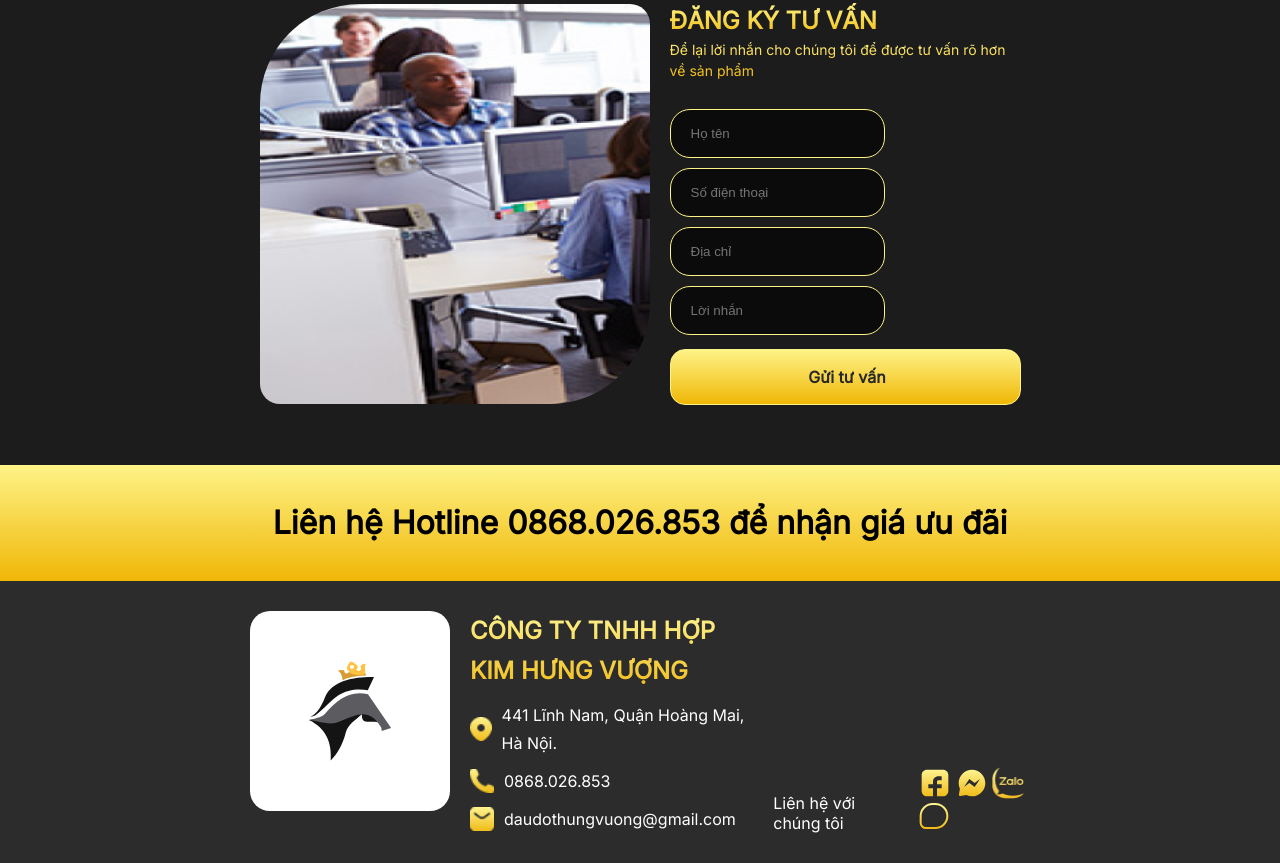
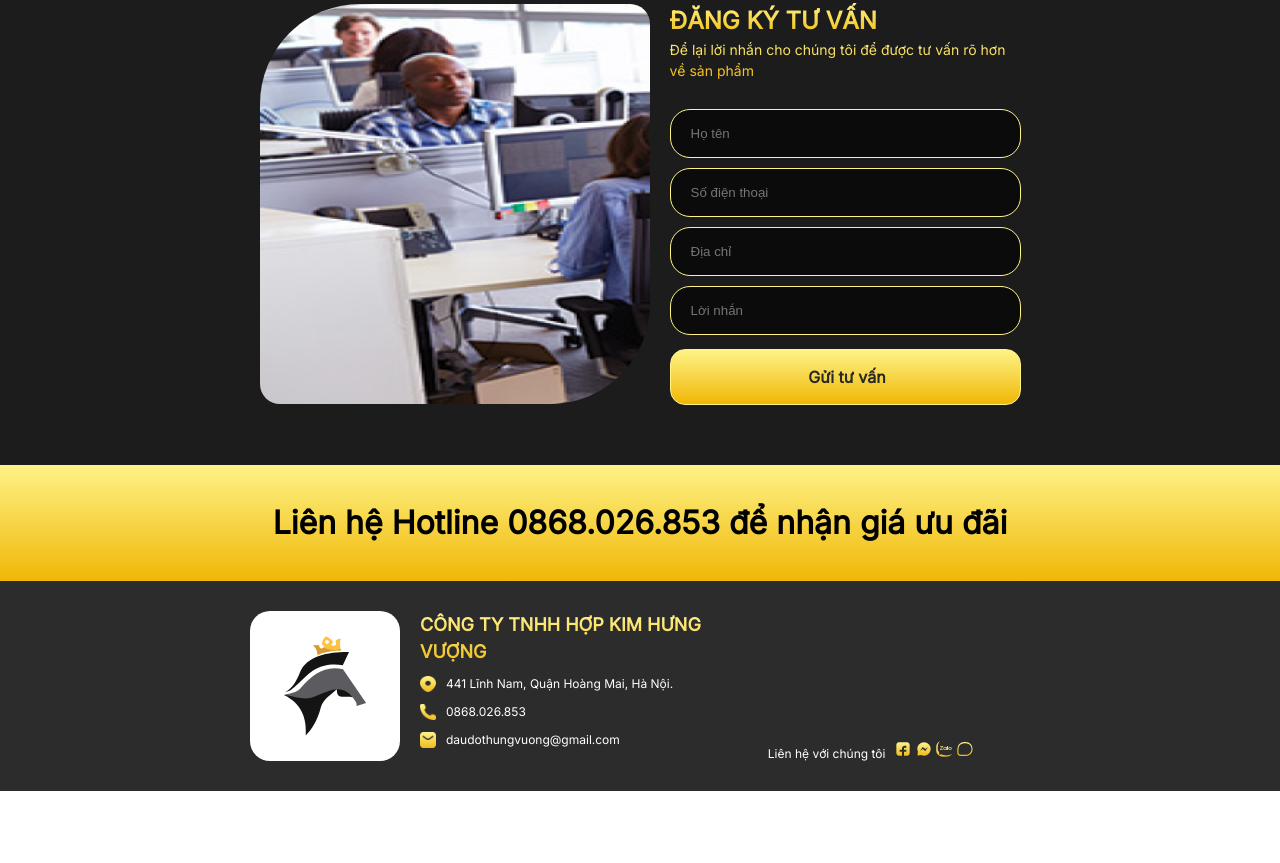
Before and after one commit to nguyensyhuong/Daukhi, a plain HTML site: page index.html in a window 1280 px wide. Shown: the part 5055-5918 px from the top of the page. After the commit the page ends 5846 px from the top, so only its background shows below. Drawn offline with nearby package versions, Linux system fonts and the light colour scheme.

Commit message:
Update code

```diff
--- a/index.html
+++ b/index.html
@@ -505,22 +505,22 @@
     <div class="information">
       <h1>Công ty TNHH Hợp Kim HƯNG VƯỢNG</h1>
       <div class="icon-wrapper">
-        <img src="./img/location.png" width="24" height="24" />
+        <img src="./img/location.png" width="16" height="16" />
         <p>441 Lĩnh Nam, Quận Hoàng Mai, Hà Nội.</p>
       </div>
       <div class="icon-wrapper">
-        <img src="./img/call.png" width="24" height="24" />
+        <img src="./img/call.png" width="16" height="16" />
         <p>0868.026.853</p>
       </div>
       <div class="icon-wrapper">
-        <img src="./img/mail.png" width="24" height="24" />
+        <img src="./img/mail.png" width="16" height="16" />
         <p>daudothungvuong@gmail.com</p>
       </div>
     </div>
     <div class="social-info">
       <p>Liên hệ với chúng tôi</p>
       <div class="list-icon">
-        <svg xmlns="http://www.w3.org/2000/svg" width="32" height="32" viewBox="0 0 32 32" fill="none">
+        <svg xmlns="http://www.w3.org/2000/svg" width="16" height="16" viewBox="0 0 32 32" fill="none">
           <path d="M24 2.66675H8.00002C5.0545 2.66675 2.66669 5.05456 2.66669 8.00008V24.0001C2.66669 26.9456 5.0545 29.3334 8.00002 29.3334H14V21.3334H9.33335V17.3334H14V14.6667C14 11.7212 16.3878 9.33341 19.3334 9.33341H22.6667V13.3334H19.3334C18.597 13.3334 18 13.9304 18 14.6667V17.3334H22.6667V21.3334H18V29.3334H24C26.9455 29.3334 29.3334 26.9456 29.3334 24.0001V8.00008C29.3334 5.05456 26.9455 2.66675 24 2.66675Z" fill="url(#paint0_linear_117_174)"/>
           <defs>
             <linearGradient id="paint0_linear_117_174" x1="16" y1="2.66675" x2="16" y2="29.3334" gradientUnits="userSpaceOnUse">
@@ -529,7 +529,7 @@
             </linearGradient>
           </defs>
         </svg>
-        <svg xmlns="http://www.w3.org/2000/svg" width="32" height="32" viewBox="0 0 32 32" fill="none">
+        <svg xmlns="http://www.w3.org/2000/svg" width="16" height="16" viewBox="0 0 32 32" fill="none">
           <path fill-rule="evenodd" clip-rule="evenodd" d="M29.3334 16.0001C29.3334 23.3639 23.3639 29.3334 16.0001 29.3334C13.9633 29.3334 12.0331 28.8767 10.3065 28.0601L4.49938 29.028C3.5994 29.178 2.81802 28.4 2.96404 27.4994L3.91422 21.6388C3.11381 19.9262 2.66672 18.0153 2.66672 16.0001C2.66672 8.63628 8.63626 2.66675 16.0001 2.66675C23.3639 2.66675 29.3334 8.63628 29.3334 16.0001ZM13.3334 16.0001L8.00002 20.0001L13.3334 12.0001L18.6667 16.0001L24 12.0001L18.6667 20.0001L13.3334 16.0001Z" fill="url(#paint0_linear_117_177)"/>
           <defs>
             <linearGradient id="paint0_linear_117_177" x1="16" y1="2.66675" x2="16" y2="29.3334" gradientUnits="userSpaceOnUse">
@@ -538,8 +538,8 @@
             </linearGradient>
           </defs>
         </svg>
-        <img src="./img/image-21.png" width="32" height="32" />
-        <svg xmlns="http://www.w3.org/2000/svg" width="30" height="26" viewBox="0 0 30 26" fill="none">
+        <img src="./img/image-21.png" width="16" height="16" />
+        <svg xmlns="http://www.w3.org/2000/svg" width="16" height="16" viewBox="0 0 30 26" fill="none">
           <path d="M16.3333 1H13.6666C7.03921 1 1.66663 6.37258 1.66663 13V19.6667C1.66663 22.6122 4.05444 25 6.99996 25H16.3333C22.9607 25 28.3333 19.6274 28.3333 13C28.3333 6.37258 22.9607 1 16.3333 1Z" stroke="url(#paint0_linear_117_184)" stroke-width="2" stroke-linejoin="round"/>
           <defs>
             <linearGradient id="paint0_linear_117_184" x1="15" y1="1" x2="15" y2="25" gradientUnits="userSpaceOnUse">
--- a/styles.css
+++ b/styles.css
@@ -534,6 +534,7 @@ th {
   flex-direction: column;
   align-items: flex-start;
   gap: 10px;
+  width: 100%;
 }
 .form-container input {
   display: flex;
@@ -600,8 +601,8 @@ th {
 }
 .seven-section .logo {
   display: flex;
-  width: 200px;
-  height: 200px;
+  width: 150px;
+  height: 150px;
   justify-content: center;
   align-items: center;
   gap: 10px;
@@ -619,10 +620,10 @@ th {
 .seven-section .information h1 {
   margin: 0;
   font-family: Inter;
-  font-size: 24px;
+  font-size: 18px;
   font-style: normal;
   font-weight: 800;
-  line-height: 40px; /* 150% */
+  line-height: 27px; /* 150% */
   text-transform: uppercase;
   background: var(
     --color-gradient-3,
@@ -641,21 +642,22 @@ th {
   margin: 0;
   color: #fff;
   font-family: Inter;
-  font-size: 16px;
+  font-size: 12px;
   font-style: normal;
   font-weight: 400;
-  line-height: 28px; /* 225% */
+  line-height: 18px; /* 225% */
 }
 .social-info {
   display: inline-flex;
   align-items: flex-end;
-  gap: 21px;
+  gap: 10px;
+  width: calc(100% - 500px);
 }
 .social-info p {
   margin: 0;
   color: var(--color-white, #fff);
   font-family: Inter;
-  font-size: 16px;
+  font-size: 12px;
   font-style: normal;
   font-weight: 500;
   line-height: normal;
```
